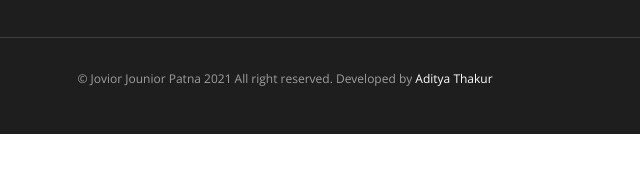
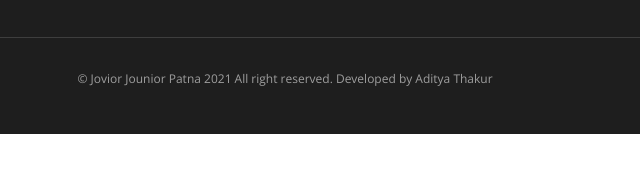
Before and after one commit to adityathakur2011/jovialjuniorspatna, a plain HTML site: page adityathakur.html in a window 1280 px wide. Shown: the part 416-588 px from the top of the page, 0-640 px from the left. Drawn offline with nearby package versions, Linux system fonts and the light colour scheme.

Commit message:
Update adityathakur.html

```diff
--- a/adityathakur.html
+++ b/adityathakur.html
@@ -136,7 +136,7 @@
 				<div class="col-lg-6">
 					<div class="copyright">
 						<p>
-							<span>&copy; Jovior Jounior Patna 2021 All right reserved. Developed by <a href="#" target="_blank">Aditya Thakur</a>
+							<span>&copy; Jovior Jounior Patna 2021 All right reserved. Developed by Aditya Thakur
 						</p>
 					</div>
 				</div>
```
